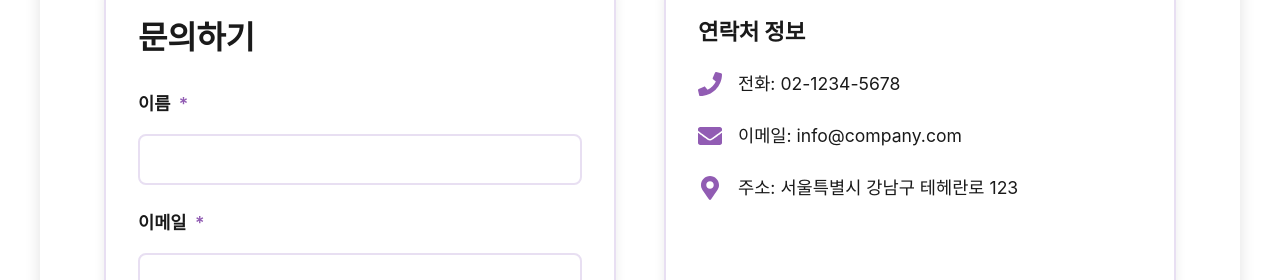
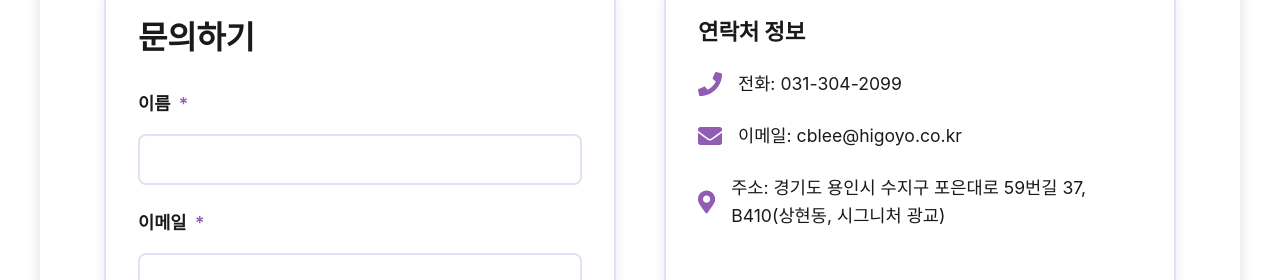
Before and after one commit to ukyo11/Goyo, a React (Create React App) app: page /goyo-web/support/contact in a window 1280 px wide. Shown: the part 343-623 px from the top of the page. Built offline with nearby package versions, Linux system fonts and the light colour scheme.

Commit message:
고객지원 연락처 변경

```diff
--- a/src/components/support/Contact.tsx
+++ b/src/components/support/Contact.tsx
@@ -235,15 +235,15 @@ const Contact = () => {
           <InfoList>
             <InfoItem>
               <FaPhone />
-              전화: 02-1234-5678
+              전화: 031-304-2099
             </InfoItem>
             <InfoItem>
               <FaEnvelope />
-              이메일: info@company.com
+              이메일: cblee@higoyo.co.kr
             </InfoItem>
             <InfoItem>
               <FaMapMarkerAlt />
-              주소: 서울특별시 강남구 테헤란로 123
+              주소: 경기도 용인시 수지구 포은대로 59번길 37, B410(상현동, 시그니처 광교)
             </InfoItem>
           </InfoList>
         </InfoCard>
```
